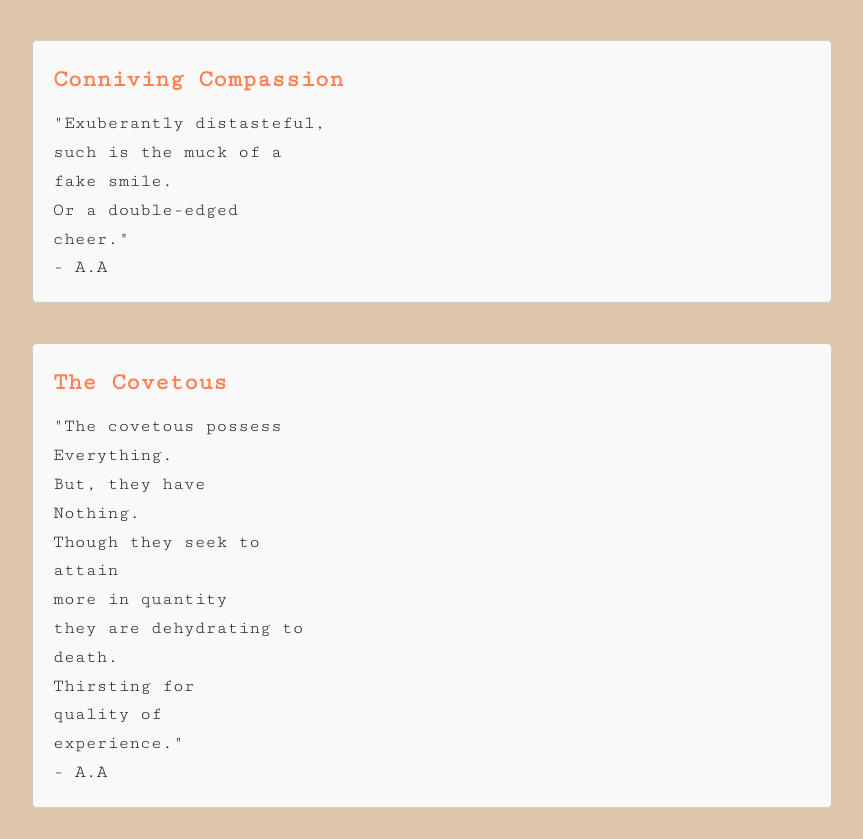
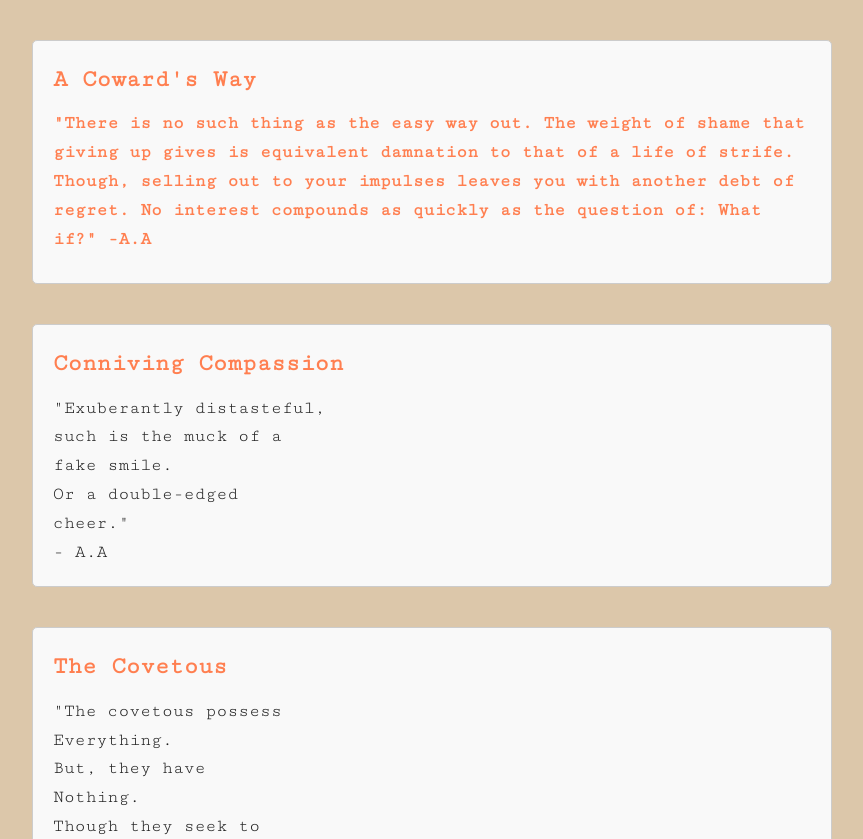
Before and after one commit to HabibiKang/Adam-Abbas---Poetry-Portfolio, a plain HTML site: page poems.html in a window 1280 px wide. Shown: the part 730-1569 px from the top of the page, without its empty margins (208-1071 px from the left). Drawn offline with Linux system fonts and the light colour scheme.

Commit message:
Update poems.html

```diff
--- a/poems.html
+++ b/poems.html
@@ -73,11 +73,31 @@
           contentedness is to those<br>
           blessed with<br>
           fortunate<br>
-          eyes"<br>
+          eyes."<br>
           - A.A
         </p>
       </div>
       <div class="poem">
+      <h3>A Coward's Way<h3>
+        <p>
+          "There is no such thing
+          as the easy way out.
+          The weight of shame
+          that giving up gives
+          is equivalent damnation
+          to that of a life
+          of strife.
+          Though, selling out to your
+          impulses
+          leaves you with another debt
+          of regret.
+          No interest compounds as quickly
+          as the question of:
+          What if?"
+          -A.A
+        </p>
+      </div>
+        <div class="poem">
         <h3>Conniving Compassion</h3>
         <p>
           "Exuberantly distasteful,<br>
```
